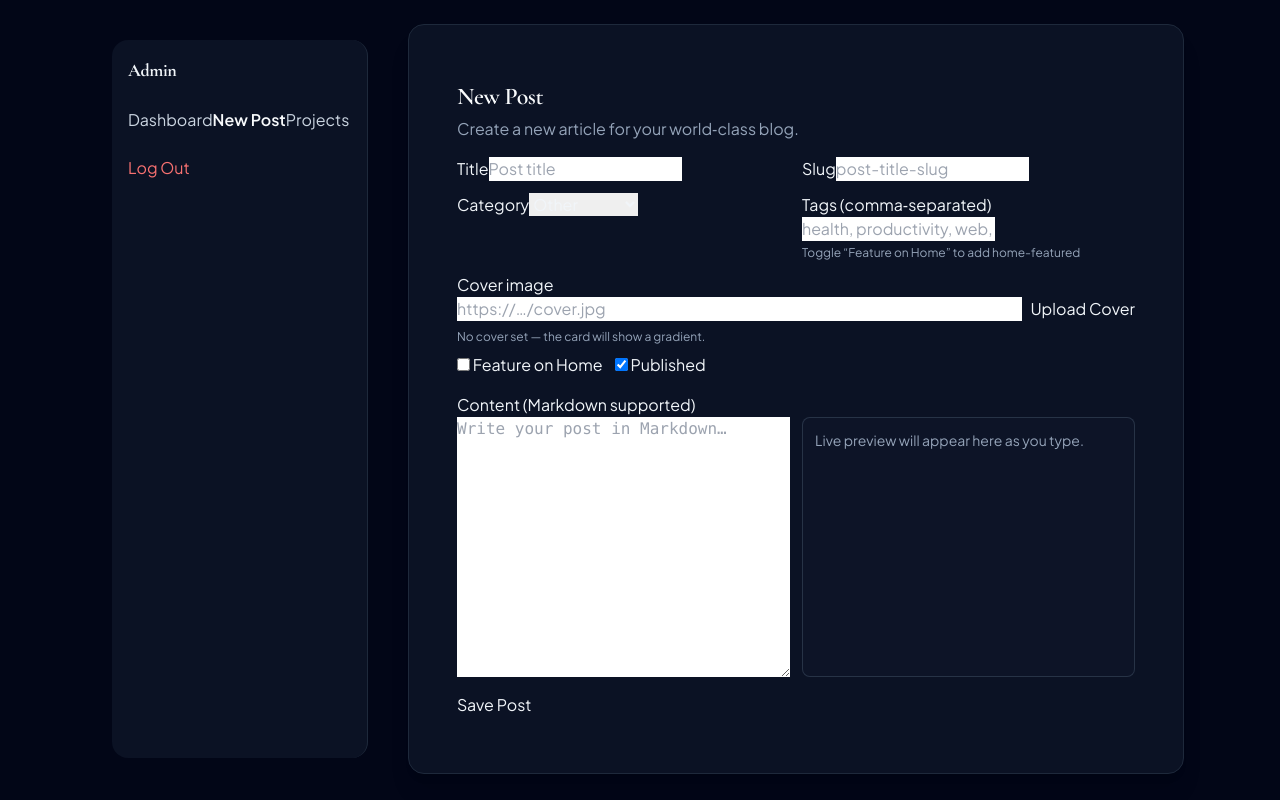
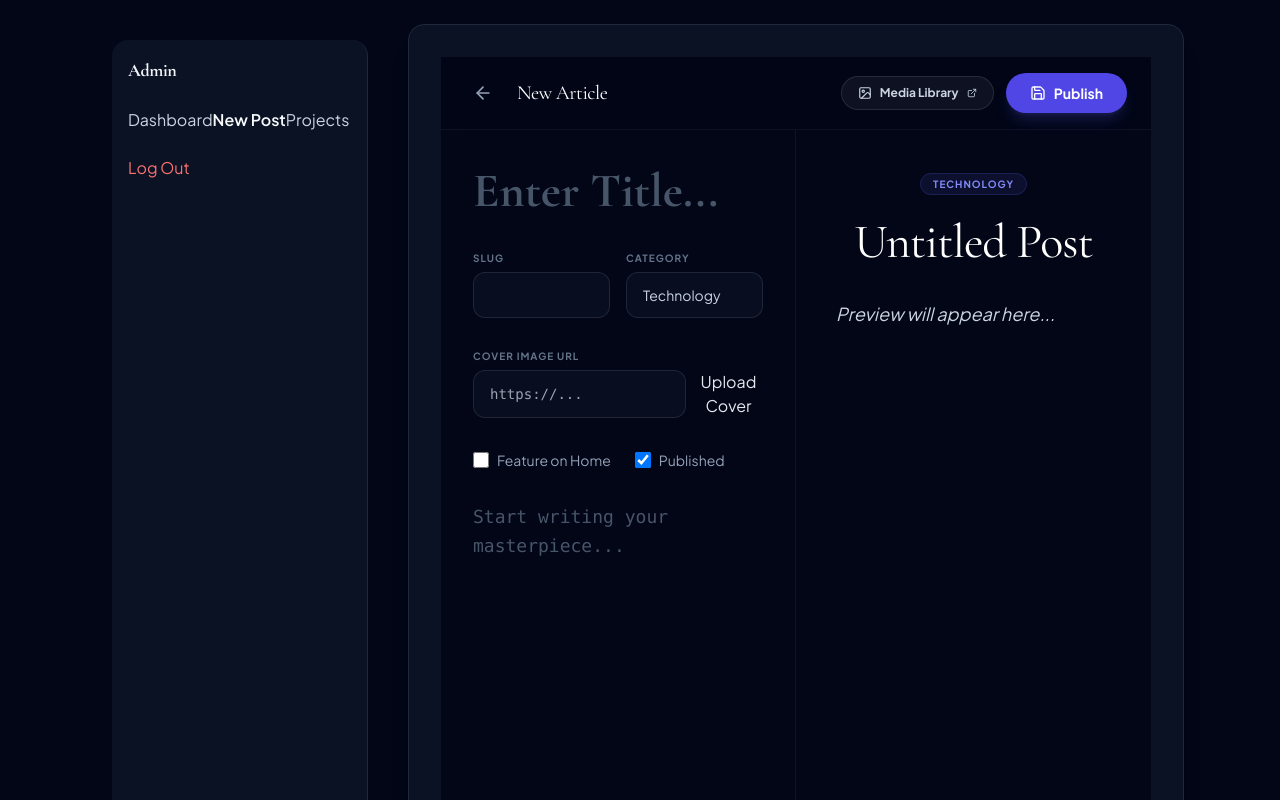
Before and after one commit to boluadeoye/world-class-blog-frontend, a Next.js app: page /admin/editor in a window 1280 px wide. Shown: the top 800 px of the page. Built offline with nearby package versions, Linux system fonts and the light colour scheme; no server answers.

Commit message:
Feat: Redesign Admin Editor to Zen Mode Glass UI

```diff
--- a/src/app/admin/editor/page.jsx
+++ b/src/app/admin/editor/page.jsx
@@ -1,63 +1,56 @@
 "use client";
-
 import { useState, useMemo } from "react";
 import ReactMarkdown from "react-markdown";
 import remarkGfm from "remark-gfm";
+import Link from "next/link";
+import { Save, Image as ImageIcon, Eye, Edit3, ArrowLeft, Check, AlertCircle, ExternalLink } from "lucide-react";
 import CoverUpload from "../../../components/admin/CoverUpload";
 
 const API_BASE = (process.env.NEXT_PUBLIC_API_URL || "https://project-blog-backend-beta.vercel.app/api").replace(/\/$/, "");
 
 function toSlug(s) {
-  return String(s || "")
-    .toLowerCase()
-    .trim()
-    .replace(/['"]/g, "")
-    .replace(/[^a-z0-9]+/g, "-")
-    .replace(/^-+|-+$/g, "");
+  return String(s || "").toLowerCase().trim().replace(/['"]/g, "").replace(/[^a-z0-9]+/g, "-").replace(/^-+|-+$/g, "");
 }
 
-export default function Page() {
+export default function EditorPage() {
+  // State
   const [title, setTitle] = useState("");
   const [slug, setSlug] = useState("");
   const [slugEdited, setSlugEdited] = useState(false);
-  const [category, setCategory] = useState("Other");
+  const [category, setCategory] = useState("Technology");
   const [tagsStr, setTagsStr] = useState("");
   const [content, setContent] = useState("");
-  const [cover, setCover] = useState(""); // cover image URL
+  const [cover, setCover] = useState("");
   const [featured, setFeatured] = useState(false);
   const [published, setPublished] = useState(true);
+  const [saving, setSaving] = useState(false);
+  const [status, setStatus] = useState({ type: "", msg: "" });
+  const [previewMode, setPreviewMode] = useState(false);
 
-  const [saving, setSaving] = useState(false);
-  const [error, setError] = useState("");
-  const [okMsg, setOk] = useState("");
+  // Auto-Slug
+  useMemo(() => { if (!slugEdited) setSlug(toSlug(title)); }, [title]);
 
-  // auto-generate slug until user edits it
-  useMemo(() => {
-    if (!slugEdited) setSlug(toSlug(title));
-  }, [title]); // eslint-disable-line react-hooks/exhaustive-deps
-
-  const allTags = useMemo(() => {
-    const base = tagsStr.split(",").map((s) => s.trim()).filter(Boolean);
-    if (featured && !base.includes("home-featured")) base.push("home-featured");
-    return Array.from(new Set(base));
-  }, [tagsStr, featured]);
-
+  // Save Logic
   async function save() {
     try {
       setSaving(true);
-      setError("");
-      setOk("");
+      setStatus({ type: "", msg: "" });
 
       if (!title.trim()) throw new Error("Title is required.");
       if (!slug.trim()) throw new Error("Slug is required.");
 
+      const allTags = Array.from(new Set([
+        ...tagsStr.split(",").map(s => s.trim()).filter(Boolean),
+        ...(featured ? ["home-featured"] : [])
+      ]));
+
       const body = {
         title: title.trim(),
         slug: slug.trim(),
-        content: String(content ?? ""), // never null
+        content: String(content ?? ""),
         type: "article",
         tags: allTags,
-        meta: { ...(category ? { category } : {}), ...(cover ? { cover } : {}) },
+        meta: { category, cover },
         published: Boolean(published),
       };
 
@@ -69,126 +62,164 @@ export default function Page() {
       });
 
       const data = await res.json().catch(() => ({}));
-      if (!res.ok) {
-        const msg = data?.error || data?.message || `Save failed (${res.status})`;
-        throw new Error(msg);
-      }
-      setOk("Post saved. View it on the site.");
+      if (!res.ok) throw new Error(data?.error || `Save failed (${res.status})`);
+
+      setStatus({ type: "success", msg: "Post published successfully." });
     } catch (e) {
-      setError(e.message || "Failed to save");
+      setStatus({ type: "error", msg: e.message });
     } finally {
       setSaving(false);
     }
   }
 
   return (
-    <div className="mx-auto max-w-5xl px-4 py-6">
-      <h1 className="text-2xl font-semibold text-slate-50">New Post</h1>
-      <p className="mt-1 text-slate-400">Create a new article for your world‑class blog.</p>
+    <main className="min-h-screen bg-[#020617] text-slate-200 font-sans selection:bg-indigo-500/30 flex flex-col">
 
-      <div className="mt-4 grid gap-3 md:grid-cols-2">
-        <div>
-          <label className="adm-label">Title</label>
+      {/* === HEADER TOOLBAR === */}
+      <header className="sticky top-0 z-50 bg-slate-950/80 backdrop-blur-md border-b border-white/5 px-6 py-4 flex items-center justify-between">
+        <div className="flex items-center gap-4">
+          <Link href="/admin/dashboard" className="p-2 rounded-full hover:bg-white/5 text-slate-400 hover:text-white transition-colors">
+            <ArrowLeft size={20} />
+          </Link>
+          <h1 className="font-serif text-xl text-white tracking-tight hidden md:block">New Article</h1>
+        </div>
+
+        <div className="flex items-center gap-3">
+          <button
+            onClick={() => setPreviewMode(!previewMode)}
+            className="p-2.5 rounded-full bg-white/5 hover:bg-white/10 text-slate-400 hover:text-white transition-colors md:hidden"
+          >
+            {previewMode ? <Edit3 size={18} /> : <Eye size={18} />}
+          </button>
+
+          <Link href="/media" target="_blank" className="hidden md:flex items-center gap-2 px-4 py-2 rounded-full bg-white/5 hover:bg-white/10 border border-white/10 text-xs font-bold text-slate-300 transition-colors">
+            <ImageIcon size={14} /> Media Library <ExternalLink size={10} />
+          </Link>
+
+          <button
+            onClick={save}
+            disabled={saving}
+            className="flex items-center gap-2 px-6 py-2.5 rounded-full bg-indigo-600 hover:bg-indigo-500 text-white text-sm font-bold transition-all shadow-lg shadow-indigo-500/20 disabled:opacity-50"
+          >
+            {saving ? <Loader2 size={16} className="animate-spin" /> : <Save size={16} />}
+            <span>Publish</span>
+          </button>
+        </div>
+      </header>
+
+      {/* === MAIN WORKSPACE === */}
+      <div className="flex-1 grid grid-cols-1 lg:grid-cols-2 h-full">
+
+        {/* LEFT: EDITOR (Hidden on mobile if preview is active) */}
+        <div className={`p-6 md:p-8 overflow-y-auto border-r border-white/5 ${previewMode ? 'hidden lg:block' : 'block'}`}>
+
+          {/* Meta Fields */}
+          <div className="space-y-6 mb-8">
             <input
-            className="adm-input"
-            placeholder="Post title"
+              className="w-full bg-transparent text-4xl md:text-5xl font-serif font-bold text-white placeholder-slate-600 outline-none"
+              placeholder="Enter Title..."
               value={title}
               onChange={(e) => setTitle(e.target.value)}
             />
-        </div>
 
-        <div>
-          <label className="adm-label">Slug</label>
+            <div className="grid grid-cols-1 md:grid-cols-2 gap-4">
+              <div className="space-y-1">
+                <label className="text-[10px] font-bold text-slate-500 uppercase tracking-widest">Slug</label>
                 <input
-            className="adm-input"
-            placeholder="post-title-slug"
+                  className="w-full bg-slate-900/50 border border-white/10 rounded-xl px-4 py-3 text-sm text-slate-300 focus:border-indigo-500 outline-none transition-colors font-mono"
                   value={slug}
                   onChange={(e) => { setSlug(e.target.value); setSlugEdited(true); }}
                 />
               </div>
-
-        <div>
-          <label className="adm-label">Category</label>
-          <select className="adm-input" value={category} onChange={(e) => setCategory(e.target.value)}>
-            <option>Other</option>
+              <div className="space-y-1">
+                <label className="text-[10px] font-bold text-slate-500 uppercase tracking-widest">Category</label>
+                <select
+                  className="w-full bg-slate-900/50 border border-white/10 rounded-xl px-4 py-3 text-sm text-slate-300 focus:border-indigo-500 outline-none transition-colors appearance-none"
+                  value={category}
+                  onChange={(e) => setCategory(e.target.value)}
+                >
                   <option>Technology</option>
                   <option>Health</option>
                   <option>Finance</option>
                   <option>Education</option>
+                  <option>Other</option>
                 </select>
-        </div>
-
-        <div>
-          <label className="adm-label">Tags (comma‑separated)</label>
-          <input
-            className="adm-input"
-            placeholder="health, productivity, web, devops"
-            value={tagsStr}
-            onChange={(e) => setTagsStr(e.target.value)}
-          />
-          <div className="mt-1 text-xs text-slate-400">
-            {featured ? "home-featured will be added automatically" : "Toggle “Feature on Home” to add home-featured"}
               </div>
             </div>
 
-        <div className="md:col-span-2">
-          <label className="adm-label">Cover image</label>
-          <div className="flex gap-2 items-center">
+            <div className="space-y-1">
+              <label className="text-[10px] font-bold text-slate-500 uppercase tracking-widest">Cover Image URL</label>
+              <div className="flex gap-2">
                 <input
-              className="adm-input flex-1"
-              placeholder="https://…/cover.jpg"
+                  className="flex-1 bg-slate-900/50 border border-white/10 rounded-xl px-4 py-3 text-sm text-slate-300 focus:border-indigo-500 outline-none transition-colors font-mono"
+                  placeholder="https://..."
                   value={cover}
                   onChange={(e) => setCover(e.target.value)}
                 />
-            <CoverUpload onChange={(url)=>{ setCover(url); setError(""); setOk("Cover uploaded."); }} />
-          </div>
-          {cover ? (
-            <div className="mt-2 overflow-hidden rounded-lg border border-slate-700/70">
-              {/* eslint-disable-next-line @next/next/no-img-element */}
-              <img src={cover} alt="Cover preview" className="w-full max-h-64 object-cover" />
-            </div>
-          ) : (
-            <div className="mt-2 text-xs text-slate-400">No cover set — the card will show a gradient.</div>
-          )}
+                <CoverUpload onChange={(url) => setCover(url)} />
               </div>
             </div>
 
-      <div className="mt-2 flex flex-wrap gap-3">
-        <label className="adm-check">
-          <input type="checkbox" checked={featured} onChange={(e) => setFeatured(e.target.checked)} /> Feature on Home
+            <div className="flex gap-6 pt-2">
+              <label className="flex items-center gap-2 cursor-pointer group">
+                <input type="checkbox" checked={featured} onChange={(e) => setFeatured(e.target.checked)} className="w-4 h-4 rounded border-slate-600 bg-slate-800 text-indigo-500 focus:ring-offset-0 focus:ring-0" />
+                <span className="text-sm text-slate-400 group-hover:text-white transition-colors">Feature on Home</span>
               </label>
-        <label className="adm-check">
-          <input type="checkbox" checked={published} onChange={(e) => setPublished(e.target.checked)} /> Published
+              <label className="flex items-center gap-2 cursor-pointer group">
+                <input type="checkbox" checked={published} onChange={(e) => setPublished(e.target.checked)} className="w-4 h-4 rounded border-slate-600 bg-slate-800 text-indigo-500 focus:ring-offset-0 focus:ring-0" />
+                <span className="text-sm text-slate-400 group-hover:text-white transition-colors">Published</span>
               </label>
             </div>
+          </div>
 
-      <div className="mt-4">
-        <label className="adm-label">Content (Markdown supported)</label>
-        <div className="grid gap-3 md:grid-cols-2">
+          {/* Markdown Editor */}
+          <div className="relative group h-[500px]">
             <textarea
-            className="adm-input min-h-[260px] font-mono"
-            placeholder="Write your post in Markdown…"
+              className="w-full h-full bg-transparent text-lg text-slate-300 placeholder-slate-600 outline-none resize-none font-mono leading-relaxed"
+              placeholder="Start writing your masterpiece..."
               value={content}
               onChange={(e) => setContent(e.target.value)}
             />
-          <div className="rounded-lg border border-slate-700/70 bg-slate-900/60 p-3 prose prose-invert max-w-none">
-            {content ? (
-              <ReactMarkdown remarkPlugins={[remarkGfm]}>{content}</ReactMarkdown>
-            ) : (
-              <div className="text-slate-400 text-sm">Live preview will appear here as you type.</div>
+          </div>
+        </div>
+
+        {/* RIGHT: PREVIEW (Hidden on mobile unless toggled) */}
+        <div className={`bg-slate-950 p-6 md:p-10 overflow-y-auto ${previewMode ? 'block' : 'hidden lg:block'}`}>
+          <div className="max-w-2xl mx-auto">
+            <div className="mb-8 text-center">
+              <span className="text-[10px] font-bold text-indigo-400 uppercase tracking-widest border border-indigo-500/20 px-3 py-1 rounded-full bg-indigo-500/10">
+                {category}
+              </span>
+              <h1 className="font-serif text-4xl md:text-5xl text-white mt-6 mb-4 leading-tight">{title || "Untitled Post"}</h1>
+              {cover && (
+                <div className="relative aspect-video rounded-2xl overflow-hidden border border-white/10 shadow-2xl mt-8">
+                  <img src={cover} alt="Cover" className="w-full h-full object-cover" />
+                </div>
               )}
+            </div>
+
+            <div className="prose prose-lg prose-invert prose-slate max-w-none prose-headings:font-serif prose-headings:font-medium prose-a:text-indigo-400">
+              <ReactMarkdown remarkPlugins={[remarkGfm]}>
+                {content || "*Preview will appear here...*"}
+              </ReactMarkdown>
             </div>
           </div>
         </div>
 
-      <div className="mt-4 flex gap-2">
-        <button className="adm-btn" onClick={save} disabled={saving}>
-          {saving ? "Saving…" : "Save Post"}
-        </button>
       </div>
 
-      {error ? <div className="adm-error mt-3">Error: {error}</div> : null}
-      {okMsg ? <div className="mt-3 rounded-lg border border-emerald-700/50 bg-emerald-900/40 px-3 py-2 text-emerald-100">{okMsg}</div> : null}
+      {/* Status Toast */}
+      {status.msg && (
+        <div className={`fixed bottom-6 right-6 px-6 py-3 rounded-xl shadow-2xl flex items-center gap-3 text-sm font-bold animate-in slide-in-from-bottom-4 ${status.type === 'error' ? 'bg-red-500/10 border border-red-500/20 text-red-400' : 'bg-emerald-500/10 border border-emerald-500/20 text-emerald-400'}`}>
+          {status.type === 'error' ? <AlertCircle size={18} /> : <Check size={18} />}
+          {status.msg}
         </div>
+      )}
+
+    </main>
   );
 }
+
+function Loader2({ className, size }) {
+  return <svg className={className} width={size} height={size} viewBox="0 0 24 24" fill="none" stroke="currentColor" strokeWidth="2" strokeLinecap="round" strokeLinejoin="round"><path d="M21 12a9 9 0 1 1-6.219-8.56" /></svg>;
+}
```
Lines whose indentation alone changed are shown as unchanged.
